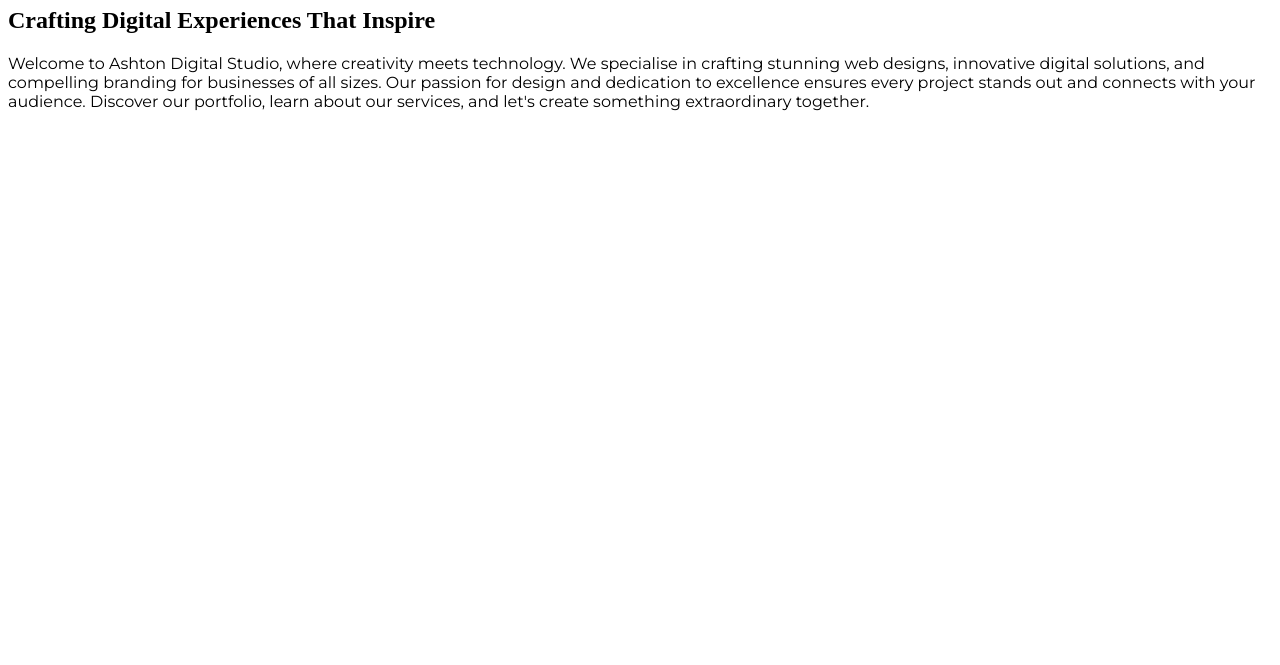
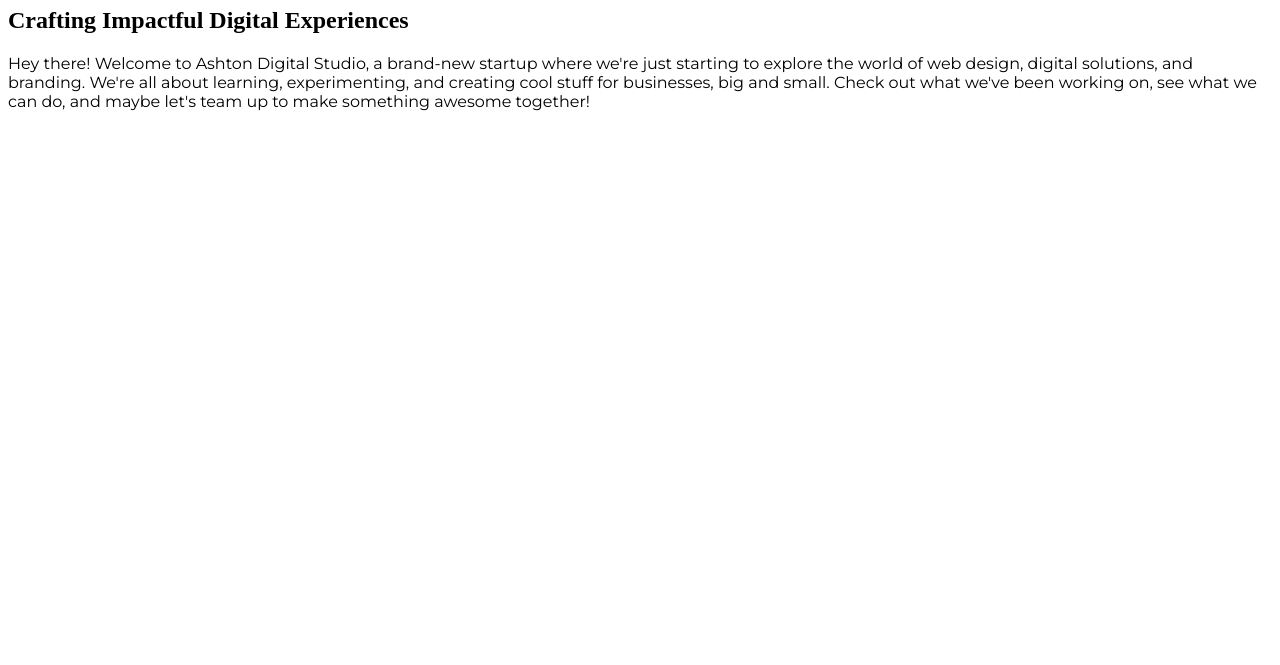
Before and after one commit to nikolaclare/ashtondigitalstudio.au, a plain HTML site: page index.html in a window 1280 px wide. Shown: the part 135-800 px from the top of the page. Drawn offline with nearby package versions, Linux system fonts and the light colour scheme; a web font is replaced by a local one.

Commit message:
Updated wording to reflect this is the first iteration of this website

```diff
--- a/index.html
+++ b/index.html
@@ -25,15 +25,12 @@
     <div class="hero">
       <img src="images/Logo.png" class="img-fluid logo" alt="Ashton Digital Studio Logo" title="Ashton Digital Studio Logo">
       <h1>Welcome to Ashton Digital Studio</h1>
-      <h2>Crafting Digital Experiences That Inspire</h2>
+      <h2>Crafting Impactful Digital Experiences</h2>
 
-      <p>Welcome to Ashton Digital Studio, where creativity meets technology. We specialise in crafting stunning web
-        designs,
-        innovative digital solutions, and compelling branding for businesses of all sizes. Our passion for design and
-        dedication
-        to excellence ensures every project stands out and connects with your audience. Discover our portfolio, learn
-        about our
-        services, and let's create something extraordinary together.</p>
+      <p>Hey there! Welcome to Ashton Digital Studio, a brand-new startup where we're just starting to explore the world of web
+      design, digital solutions, and branding. We're all about learning, experimenting, and creating cool stuff for
+      businesses, big and small. Check out what we've been working on, see what we can do, and maybe let's team up to make
+      something awesome together!</p>
     </div>
   </body>
 
```
